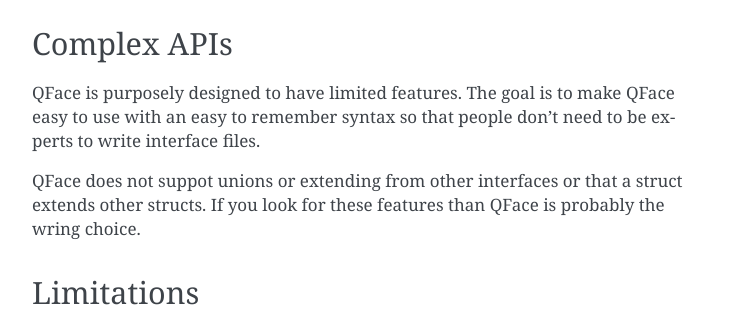
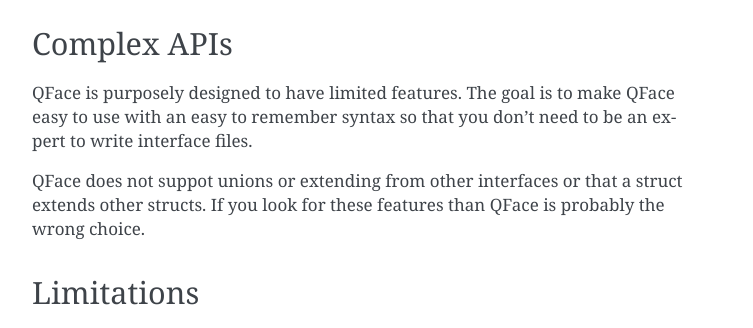
Before and after one commit to Pelagicore/qface, a Sphinx documentation site: the page built from docs/motivation.rst, in a window 1280 px wide and 900 px high, scrolled down 1628 px. Shown: the part 277-605 px from the top of the window, without its empty margins (388-1141 px from the left). Built offline with Sphinx 7.4.7, drawn with Linux system fonts in a browser that asks for light colours.

Commit message:
Update motivation.rst

```diff
--- a/docs/motivation.rst
+++ b/docs/motivation.rst
@@ -54,9 +54,9 @@
 Complex APIs
 ============
 
-QFace is purposely designed to have limited features. The goal is to make QFace easy to use with an easy to remember syntax so that people don't need to be experts to write interface files.
+QFace is purposely designed to have limited features. The goal is to make QFace easy to use with an easy to remember syntax so that you don't need to be an expert to write interface files.
 
-QFace does not suppot unions or extending from other interfaces or that a struct extends other structs. If you look for these features than QFace is probably the wring choice.
+QFace does not suppot unions or extending from other interfaces or that a struct extends other structs. If you look for these features than QFace is probably the wrong choice.
 
 Limitations
 ===========
```
